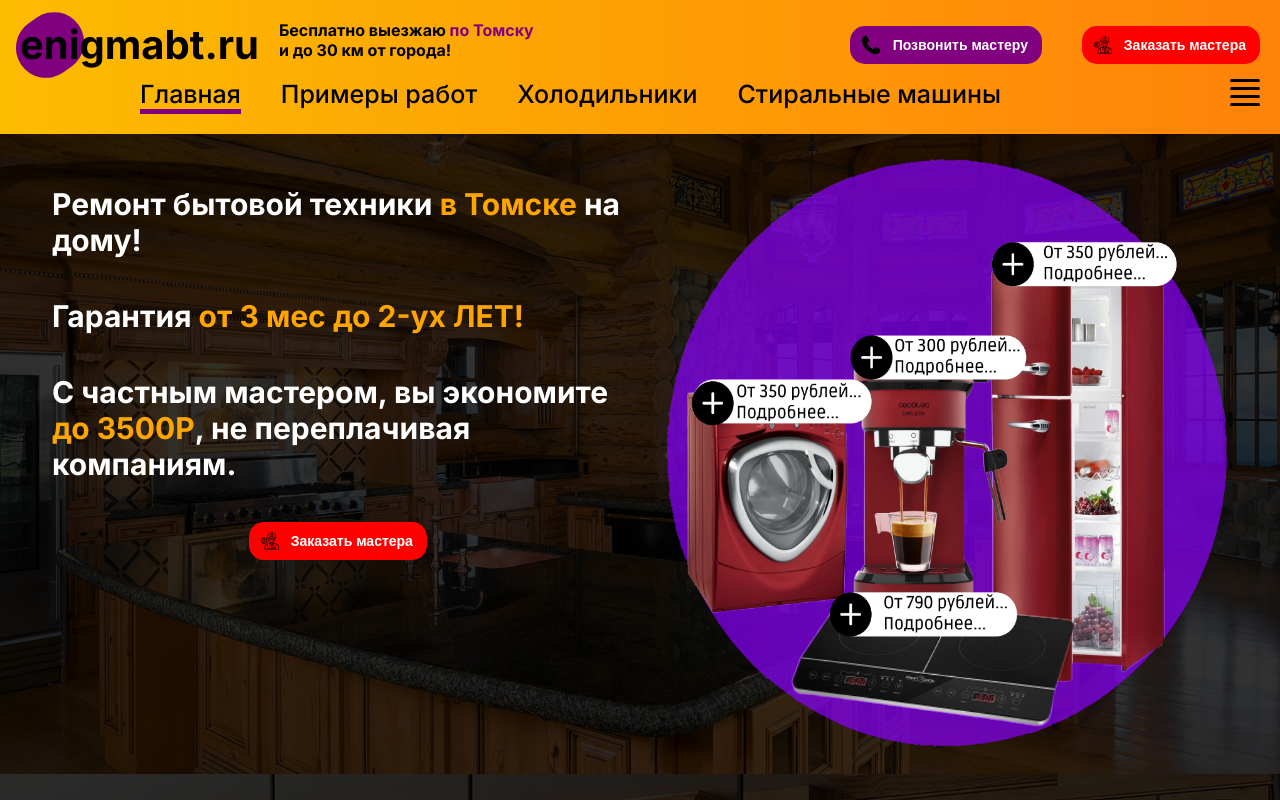
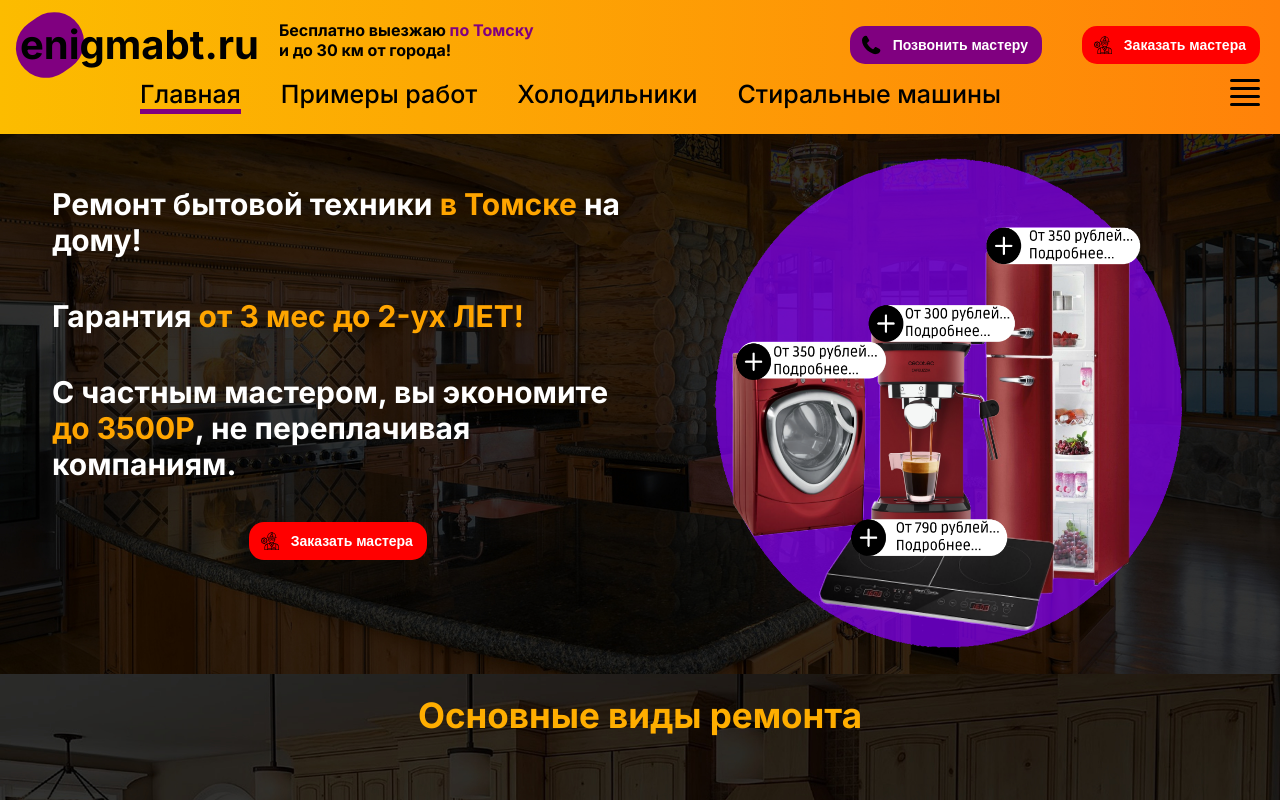
Before and after one commit to 02sorik/united100, a Next.js app: page / in a window 1280 px wide. Shown: the top 800 px of the page. Built offline with nearby package versions, Linux system fonts and the light colour scheme.

Commit message:
correct8

```diff
--- a/app/styles/home.module.scss
+++ b/app/styles/home.module.scss
@@ -23,8 +23,8 @@
         margin-top: 20px;
       }
       .imagesrc {
-        max-width: 600px;
-        max-height: 600px;
+        max-width: 500px;
+        max-height: 500px;
         @media (max-width: 428px) {
           max-width: 300px;
           max-height: 300px;
```
